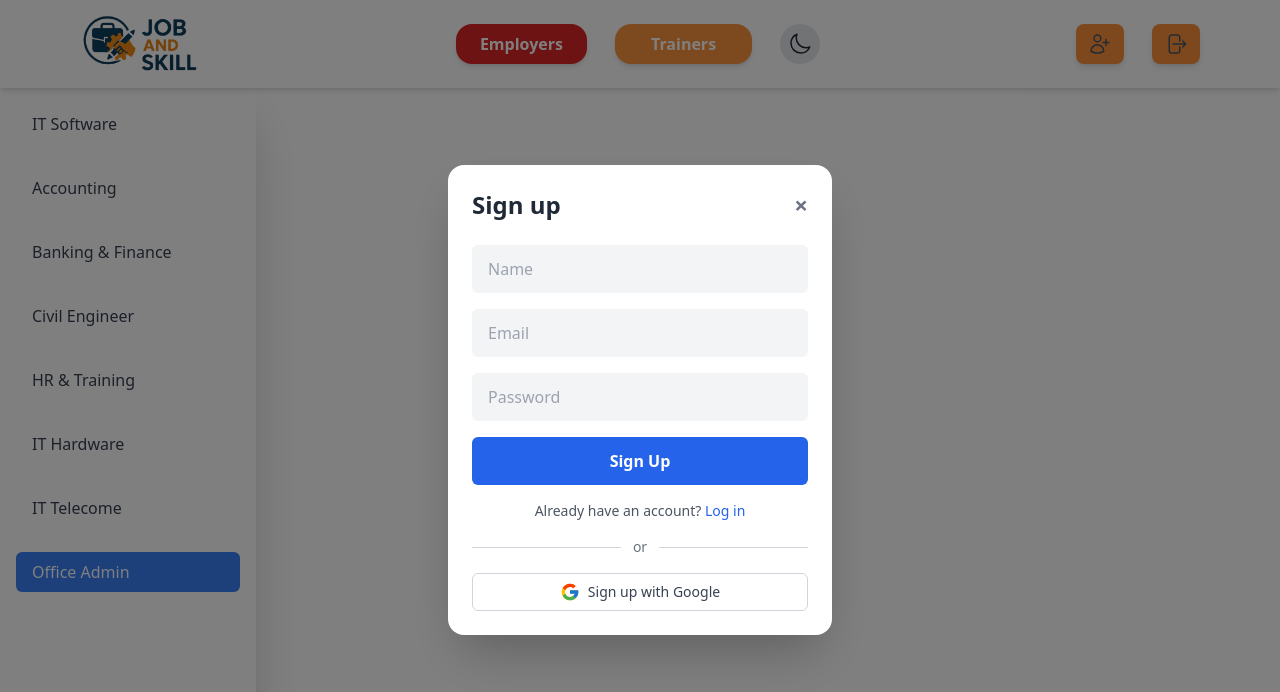
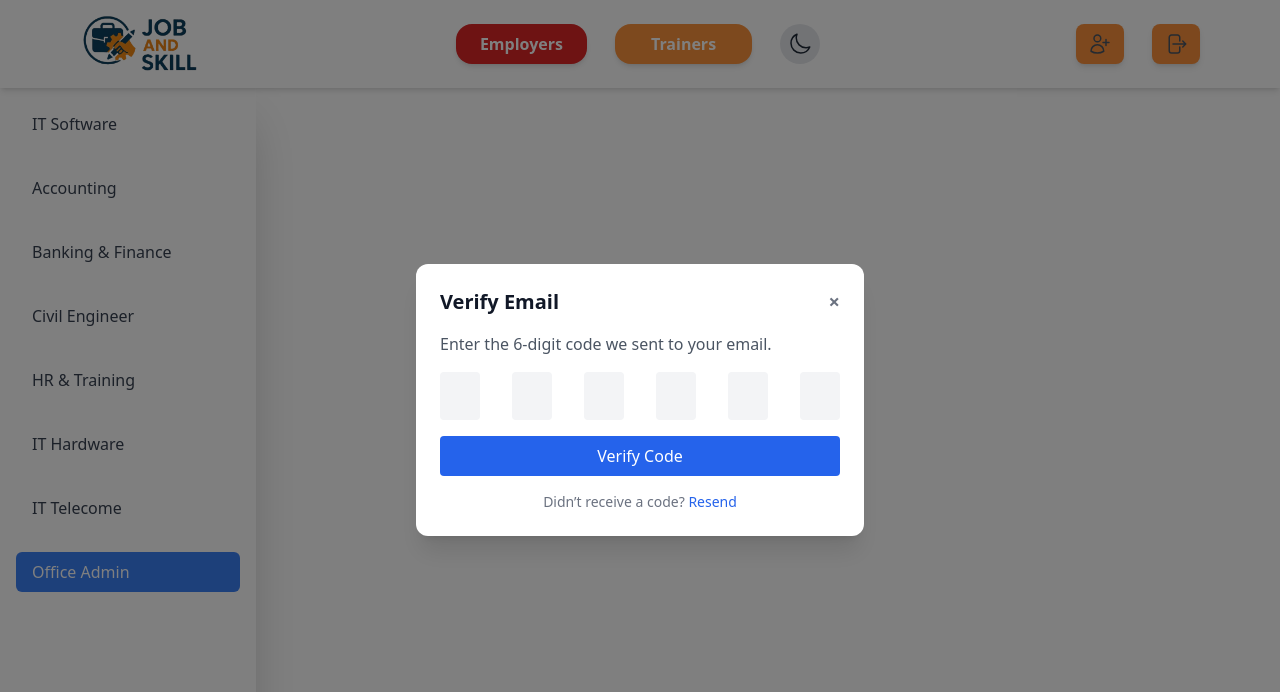
Before and after one commit to vidushalakshan/JobAndSkillDevelopmentPlatForm, a React (Vite) app in the folder frontend/: page /office-admin in a window 1280 px wide. Both pictures are taken after a click on the button 1100 px from the left and 44 px from the top of the page. Shown: the top 692 px of the page. Built offline with nearby package versions, Linux system fonts and the light colour scheme.

Commit message:
updated EmailVerify frontEnd section

```diff
--- /dev/null
+++ b/frontend/src/components/AuthModal.jsx
@@ -0,0 +1,18 @@
+import SignUp from "../page/SignUp";
+import EmailVerification from "../page/EmailVerify";
+import { useState } from "react";
+
+
+const AuthModal = ({onClose}) => {
+
+    const [step, setStep] = useState("signUp");
+
+    return (
+        <>
+          {step === "signup" && <SignUp onNext={() => setStep("verify")} onClose={onClose} />}
+          {step === "verify" && <EmailVerification onClose={onClose} />}
+        </>
+  )
+}
+
+export default AuthModal
--- a/frontend/src/components/NavBar.jsx
+++ b/frontend/src/components/NavBar.jsx
@@ -6,6 +6,7 @@ import {
 import ThemeToggle from "./ThemeToggle";
 import { useState } from "react";
 import SignUp from "../page/SignUp";
+import EmailVerification from "../page/EmailVerify";
 
 const Nav = () => {
   const [isSignUpOpen, setisSignUpOpen] = useState(false);
@@ -40,7 +41,7 @@ const Nav = () => {
           </div>
         </nav>
       </header>
-      {isSignUpOpen && <SignUp onClose={() => setisSignUpOpen(false)} />}
+      {isSignUpOpen && <EmailVerification onClose={() => setisSignUpOpen(false)} />}
     </>
   );
 };
--- /dev/null
+++ b/frontend/src/page/EmailVerify.jsx
@@ -0,0 +1,47 @@
+const EmailVerification = ({ onClose }) => {
+    return (
+      <div className="fixed inset-0 z-50 flex items-center justify-center bg-black bg-opacity-50">
+        <div className="bg-white dark:bg-gray-800 rounded-xl shadow-xl w-full max-w-md p-6">
+          <div className="flex justify-between items-center mb-4">
+            <h2 className="text-xl font-bold text-gray-900 dark:text-white">Verify Email</h2>
+            <button
+              onClick={onClose}
+              className="text-gray-500 hover:text-red-500 text-xl font-bold"
+            >
+              &times;
+            </button>
+          </div>
+
+          <p className="text-gray-600 dark:text-gray-300 mb-4">
+            Enter the 6-digit code we sent to your email.
+          </p>
+
+          <form className="space-y-4">
+            <div className="flex justify-between gap-2">
+              {[...Array(6)].map((_, index) => (
+                <input
+                  key={index}
+                  type="text"
+                  maxLength={1}
+                  className="w-10 h-12 text-center text-lg rounded bg-gray-100 dark:bg-gray-700 text-gray-900 dark:text-white focus:outline-none focus:ring-2 focus:ring-blue-500"
+                />
+              ))}
+            </div>
+
+            <button
+              type="submit"
+              className="w-full px-4 py-2 bg-blue-600 text-white rounded hover:bg-blue-700"
+            >
+              Verify Code
+            </button>
+          </form>
+
+          <div className="mt-4 text-center text-sm text-gray-500 dark:text-gray-400">
+            Didn’t receive a code? <button className="text-blue-600 hover:underline">Resend</button>
+          </div>
+        </div>
+      </div>
+    );
+  };
+
+  export default EmailVerification;
--- a/frontend/src/page/SignUp.jsx
+++ b/frontend/src/page/SignUp.jsx
@@ -1,6 +1,13 @@
 import { FcGoogle } from "react-icons/fc";
 
-const SignUp = ({ onClose }) => {
+const SignUp = ({ onClose, onNext }) => {
+
+    const handleSubmit = (e) => {
+        e.preventDefault();
+        // You can validate input here before proceeding
+        onNext();
+    };
+
   return (
     <div className="fixed inset-0 z-50 flex items-center justify-center bg-black bg-opacity-50">
       <div className="bg-white dark:bg-[#1e1e2f] rounded-2xl shadow-2xl w-full max-w-sm p-6">
@@ -16,7 +23,7 @@ const SignUp = ({ onClose }) => {
           </button>
         </div>
 
-        <form className="space-y-4">
+        <form className="space-y-4" onnSubmit={handleSubmit}>
           <input
             type="text"
             placeholder="Name"
```
